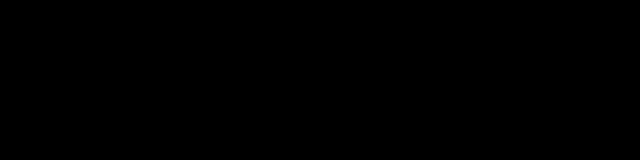
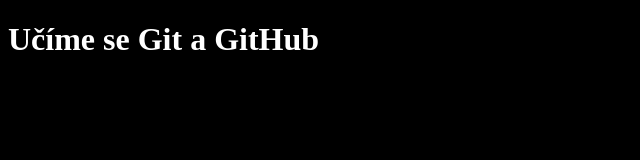
Before and after one commit to Programovac/github-demo, a plain HTML site: page index.html in a window 1280 px wide. Shown: the whole page, without its empty margins (0-640 px from the left). Drawn offline with Linux system fonts and the light colour scheme.

Commit message:
Přidán nadpis H1 do index.html

```diff
--- a/index.html
+++ b/index.html
@@ -9,6 +9,6 @@
     <title>Document</title>
 </head>
 <body>
-
+    <h1>Učíme se Git a GitHub</h1>
 </body>
 </html>
```
